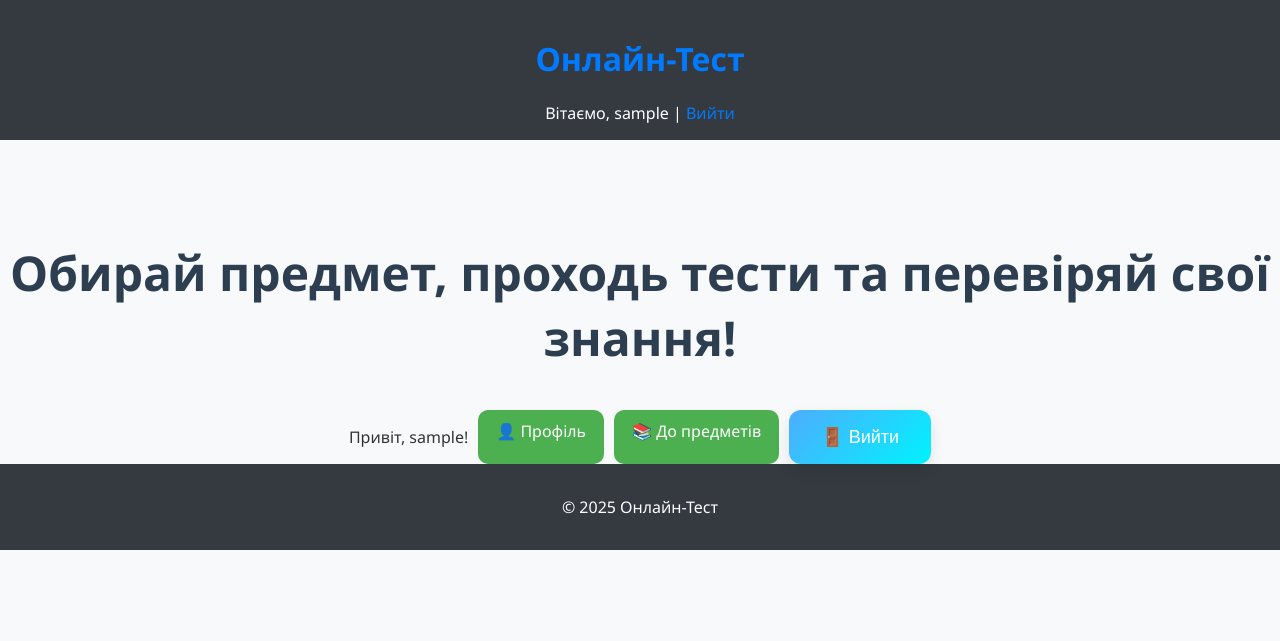
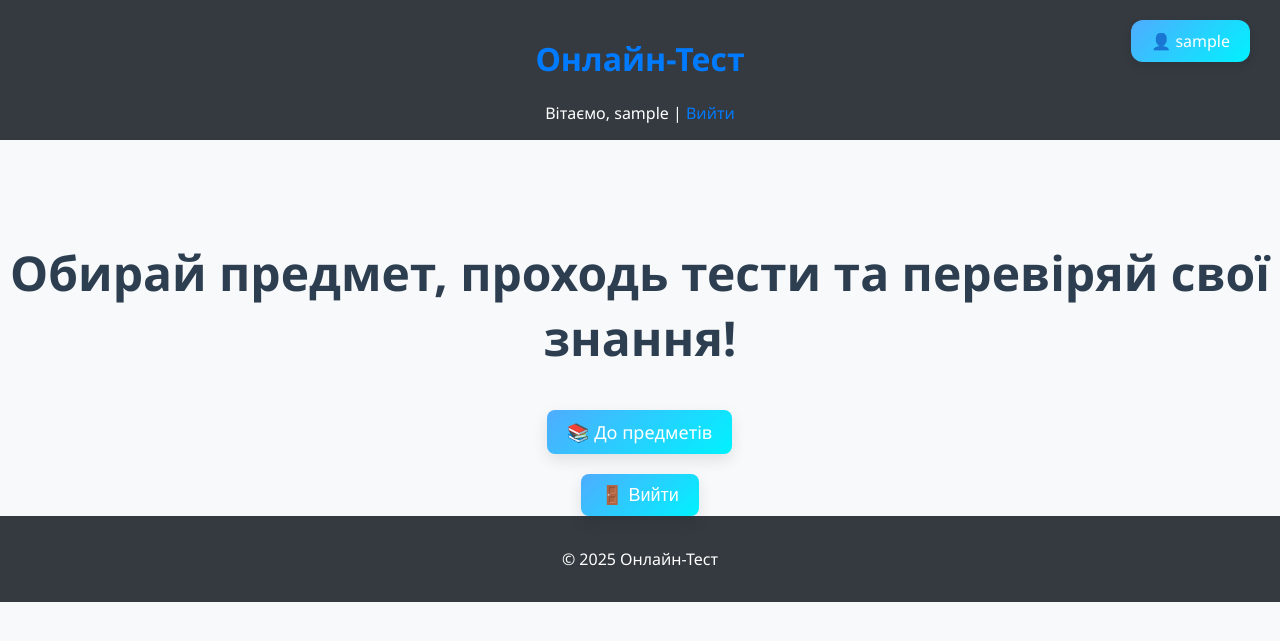
Before and after one commit to Igor-Aheienko/Online--quiz, a Django app: page / in a window 1280 px wide. Shown: the top 641 px of the page. Run offline with Django 5.2, Linux system fonts and the light colour scheme; the visitor is signed in with stand-in values (Sample User, id 1).

Commit message:
Added animation Button

```diff
--- a/online-quiz/quiz/static/quiz/css/styles.css
+++ b/online-quiz/quiz/static/quiz/css/styles.css
@@ -22,19 +22,34 @@ a:hover {
     text-decoration: underline;
 }
 
-button, .btn {
-    background: #007bff;
+/* Кнопки з плавною анімацією підстрибування та зняттям виділення */
+button, .btn, .home-button, .fancy-button {
+    background-color: #007bff;
     color: white;
     padding: 10px 20px;
     border: none;
     border-radius: 8px;
     cursor: pointer;
-    transition: background 0.3s ease;
+    transition: background-color 0.3s ease, transform 0.3s ease;
+    user-select: none;
+    outline: none;
+    text-decoration: none;
+    transform: translateY(0);
 }
 
-button:hover, .btn:hover {
-    background: #0056b3;
+button:hover, .btn:hover, .home-button:hover, .fancy-button:hover {
+    background-color: #0056b3;
+    transform: translateY(-5px);
     text-decoration: none;
+}
+
+button:focus, .btn:focus, .home-button:focus, .fancy-button:focus {
+    outline: none;
+}
+
+button:active, .btn:active, .home-button:active, .fancy-button:active {
+    transform: translateY(-2px);
+    transition-duration: 0.1s;
 }
 
 
@@ -47,20 +62,14 @@ button:hover, .btn:hover {
 }
 
 .fancy-button {
-    background-color: #007bff;
-    color: white;
     padding: 12px 24px;
     border-radius: 10px;
-    text-decoration: none;
     font-size: 16px;
     font-weight: bold;
-    transition: all 0.3s ease;
     box-shadow: 0 4px 6px rgba(0, 0, 0, 0.1);
 }
 
 .fancy-button:hover {
-    background-color: #0056b3;
-    transform: translateY(-5px);
     box-shadow: 0 8px 15px rgba(0,0,0,0.1);
 }
 
@@ -91,15 +100,12 @@ button:hover, .btn:hover {
     font-size: 18px;
     border-radius: 12px;
     color: white;
-    text-decoration: none;
     transition: transform 0.2s, box-shadow 0.2s;
     box-shadow: 0 6px 15px rgba(0, 0, 0, 0.1);
 }
 
 .home-button:hover {
-    transform: translateY(-3px);
     box-shadow: 0 8px 20px rgba(0, 0, 0, 0.15);
-    text-decoration: none;
 }
 
 
@@ -114,6 +120,25 @@ button:hover, .btn:hover {
     font-size: 18px;
 }
 
+
+.profile-button {
+    display: inline-block;
+    background: linear-gradient(135deg, #4facfe 0%, #00f2fe 100%);
+    padding: 10px 20px;
+    font-size: 16px;
+    border-radius: 12px;
+    color: white;
+    text-decoration: none;
+    transition: transform 0.3s ease, box-shadow 0.3s ease;
+    box-shadow: 0 4px 10px rgba(0, 0, 0, 0.1);
+    border: none;
+}
+
+.profile-button:hover {
+    transform: translateY(3px); /* підпригування вниз */
+    box-shadow: 0 6px 12px rgba(0, 0, 0, 0.15);
+    text-decoration: none;
+}
 
 .question-box {
     background-color: #fefefe;
@@ -139,42 +164,37 @@ button:hover, .btn:hover {
     margin-right: 10px;
 }
 
-.button-grid {
-    display: flex;
-    gap: 10px;
-    flex-wrap: wrap;
-    margin-top: 20px;
+button, .btn, .home-button, .fancy-button {
+    background-color: #007bff;
+    color: white;
+    padding: 10px 20px;
+    border: none;
+    border-radius: 8px;
+    cursor: pointer;
+    transition: background-color 0.3s ease, transform 0.3s ease;
+    user-select: none;
+    outline: none;
+    text-decoration: none;
+    transform: translateY(0);
+    will-change: transform;
+    backface-visibility: hidden;
+    /* fix for iOS Safari lag */
+    -webkit-font-smoothing: antialiased;
 }
 
-.btn {
-    padding: 10px 18px;
-    background-color: #4CAF50;
-    color: white;
-    border: none;
-    border-radius: 10px;
-    cursor: pointer;
+button:hover, .btn:hover, .home-button:hover, .fancy-button:hover {
+    background-color: #0056b3;
+    transform: translateY(-5px);
     text-decoration: none;
-    transition: background-color 0.2s;
 }
 
-.btn:hover {
-    background-color: #45a049;
+button:focus, .btn:focus, .home-button:focus, .fancy-button:focus {
+    outline: none;
 }
 
-.btn-skip {
-    background-color: #ffc107;
-}
-
-.btn-skip:hover {
-    background-color: #e0a800;
-}
-
-.btn-danger {
-    background-color: #dc3545;
-}
-
-.btn-danger:hover {
-    background-color: #c82333;
+button:active, .btn:active, .home-button:active, .fancy-button:active {
+    transform: translateY(-2px);
+    transition-duration: 0.1s;
 }
 
 .modal {
--- a/online-quiz/quiz/templates/quiz/home.html
+++ b/online-quiz/quiz/templates/quiz/home.html
@@ -4,23 +4,42 @@
 {% block title %}Головна{% endblock %}
 
 {% block content %}
+<style>
+    .top-right-profile {
+        position: absolute;
+        top: 20px;
+        right: 30px;
+    }
+</style>
+
 <div class="home-container">
+
+    {% if user.is_authenticated %}
+        <!-- Профіль вгорі праворуч -->
+        <div class="top-right-profile">
+            <a href="{% url 'profile' %}" class="profile-button">👤 {{ user.username }}</a>
+        </div>
+
         <h2 class="home-title">Обирай предмет, проходь тести та перевіряй свої знання!</h2>
 
         <div class="button-grid">
-        {% if user.is_authenticated %}
-            <p>Привіт, {{ user.username }}!</p>
-            <a href="{% url 'profile' %}" class="btn">👤 Профіль</a>
-            <a href="{% url 'subject_list' %}" class="btn">📚 До предметів</a>
-            <form method="post" action="{% url 'logout' %}" style="display:inline;">
+            <a href="{% url 'subject_list' %}" class="home-button">📚 До предметів</a>
+        </div>
+
+        <form method="post" action="{% url 'logout' %}" style="margin-top: 20px;">
             {% csrf_token %}
             <button type="submit" class="home-button">🚪 Вийти</button>
         </form>
+
     {% else %}
+        <h2 class="home-title">Ласкаво просимо! Увійдіть або зареєструйтесь</h2>
+
+        <div class="button-grid">
             <a href="{% url 'singup' %}" class="home-button">📝 Зареєструватися</a>
             <a href="{% url 'login' %}" class="home-button">🔑 Увійти</a>
             <a href="{% url 'subject_list' %}" class="home-button">🧠 Пройти тестування</a>
+        </div>
     {% endif %}
-    </div>
+
 </div>
 {% endblock %}
--- a/online-quiz/quiz/views.py
+++ b/online-quiz/quiz/views.py
@@ -100,7 +100,6 @@ def quiz_question(request, subject_id, question_index):
     question_ids = request.session.get('question_order', [])
     skipped = request.session.get('skipped_questions', [])
 
-    # Коли питання закінчились
     if question_index >= len(question_ids):
         if skipped:
             request.session['question_order'] = skipped
@@ -114,22 +113,27 @@ def quiz_question(request, subject_id, question_index):
     answers = question.answers.all()
 
     if request.method == 'POST':
-        # ✅ Якщо користувач натиснув "Завершити тест"
+        # Ініціалізація score, якщо немає
+        if 'score' not in request.session:
+            request.session['score'] = 0
+
         if 'end' in request.POST:
             return redirect('quiz_result', subject_id=subject_id)
 
-        # ✅ Якщо натиснув "Пропустити"
         elif 'skip' in request.POST:
-            skipped.append(question.id)
-            request.session['skipped_questions'] = skipped
+            if question.id not in skipped:
+                skipped.append(question.id)
+                request.session['skipped_questions'] = skipped
 
-        # ✅ Якщо вибрав відповідь
         elif 'answer' in request.POST:
-            selected_answer_id = int(request.POST.get('answer'))
-            selected_answer = get_object_or_404(Answer, id=selected_answer_id)
-
-            if selected_answer.is_correct:
-                request.session['score'] += 1
+            selected_answer_id = request.POST.get('answer')
+            if selected_answer_id:
+                try:
+                    selected_answer = get_object_or_404(Answer, id=int(selected_answer_id))
+                    if selected_answer.is_correct:
+                        request.session['score'] += 1
+                except ValueError:
+                    pass  # Некоректний id відповіді, можна ігнорувати
 
         return redirect('quiz_question', subject_id=subject_id, question_index=question_index + 1)
 
```
Also changed, not shown: online-quiz/quiz/templates/quiz/quiz_question.html (+58 -54 lines). Lines whose indentation alone changed are shown as unchanged.
